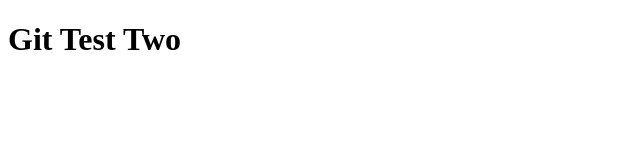
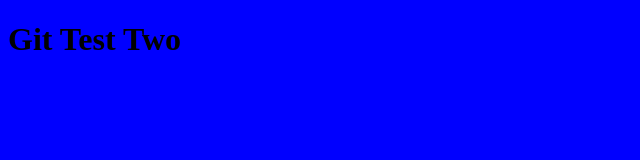
Before and after one commit to hildr/git-test-two, a plain HTML site: page index.html in a window 1280 px wide. Shown: the whole page, without its empty margins (0-640 px from the left). Drawn offline with Linux system fonts and the light colour scheme.

Commit message:
Added styling

```diff
--- a/index.html
+++ b/index.html
@@ -3,6 +3,7 @@
 <head>
 	<meta charset="UTF-8">
 	<title>Git Test Two</title>
+	<link rel="stylesheet" href="styles.css">
 </head>
 <body>
 
--- a/styles.css
+++ b/styles.css
@@ -0,0 +1,3 @@
+body{
+	background: blue;
+}
```
